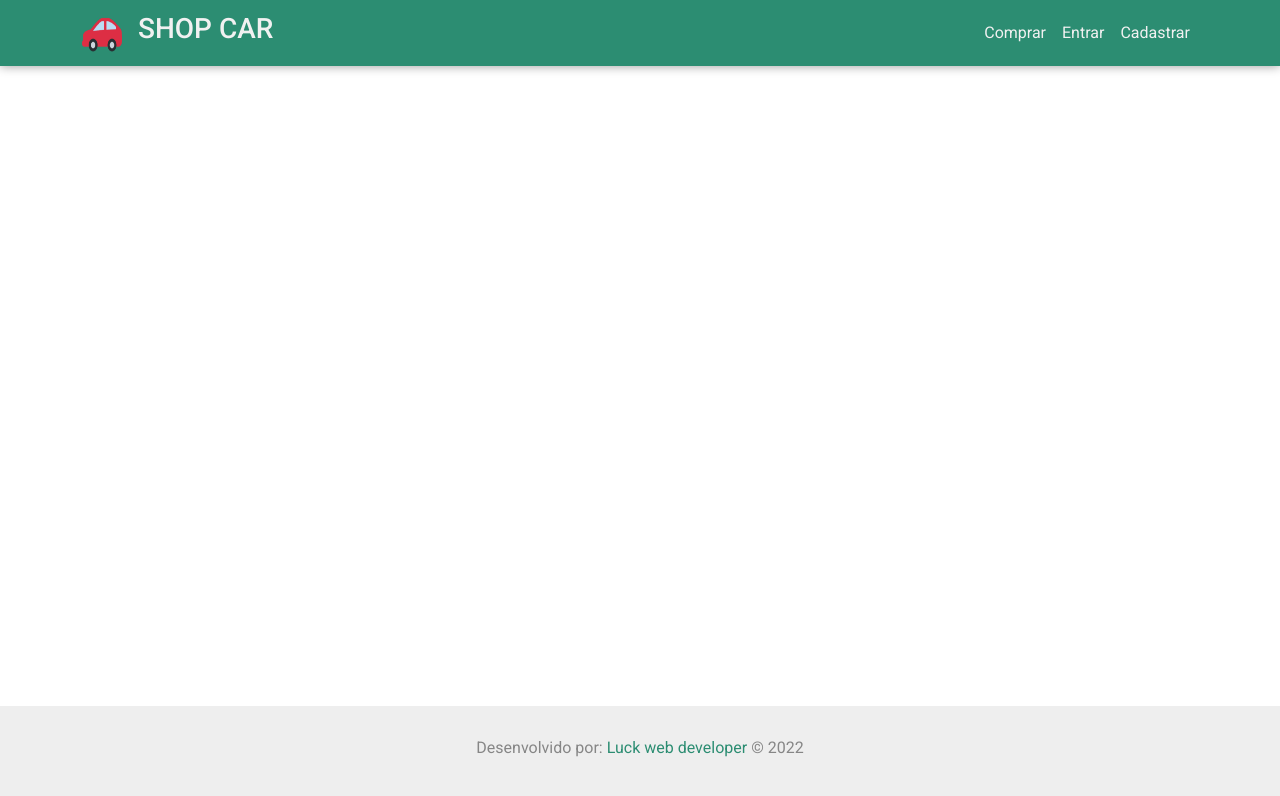
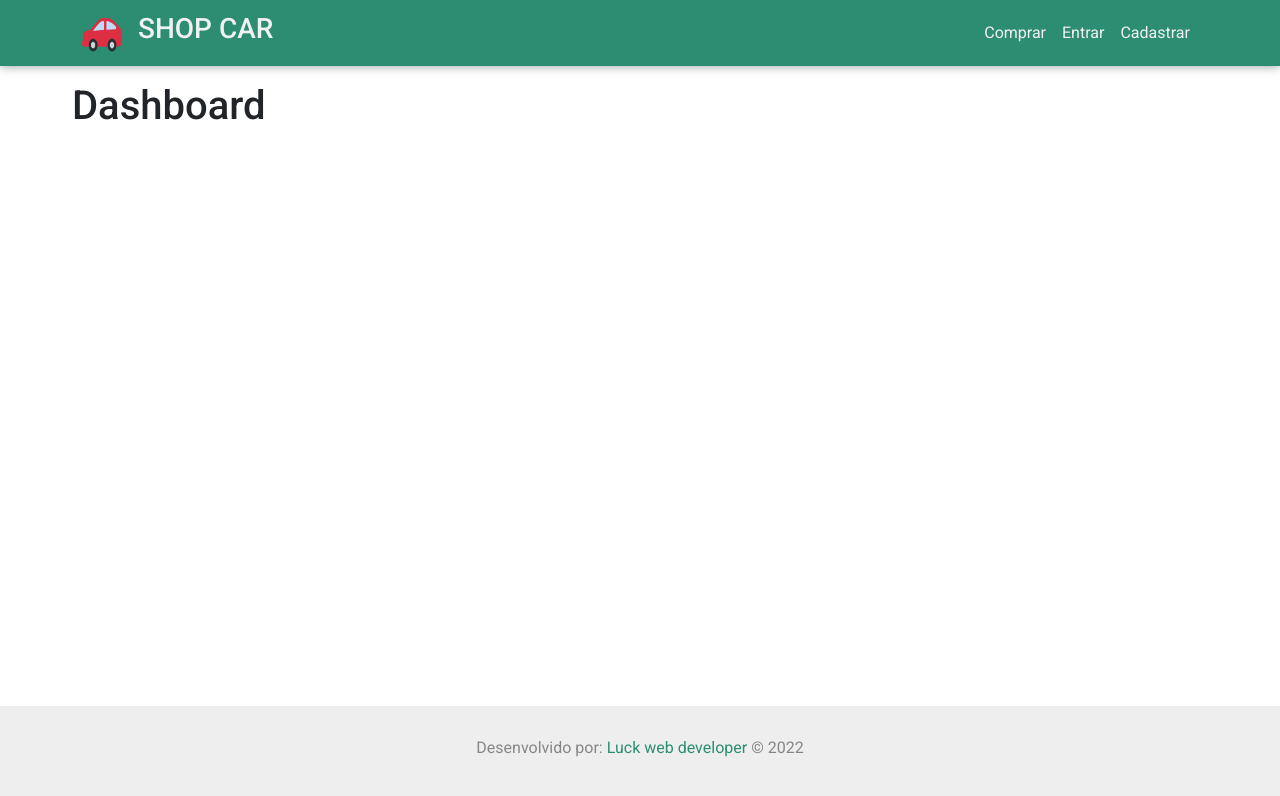
Before and after one commit to JuniorPaula/frontend-seminovos, a React (Create React App) app: page /cars/owncars in a window 1280 px wide. Shown: the top 796 px of the page. Built offline with nearby package versions, Linux system fonts and the light colour scheme.

Commit message:
create dashboard page

```diff
--- a/src/App.js
+++ b/src/App.js
@@ -8,6 +8,7 @@ import MainContainer from './components/MainContainer';
 import { UserProvider } from './context/userContex';
 import { ToastContainer } from 'react-toastify';
 import Profile from './pages/User/Profile';
+import Dashboard from './pages/cars/Dashboard';
 
 function App() {
   return (
@@ -21,6 +22,7 @@ function App() {
             <Route path="/login" element={<Login />} />
             <Route path="/register" element={<Register />} />
             <Route path="/user/profile" element={<Profile />} />
+            <Route path="/cars/owncars" element={<Dashboard />} />
           </Routes>
         </MainContainer>
         <Footer />
--- a/src/components/Header/index.js
+++ b/src/components/Header/index.js
@@ -32,6 +32,9 @@ const Header = () => {
               </Nav.Link>
               {authenticated ? (
                 <>
+                  <Nav.Link eventKey={2} className="link" href="/cars/owncars">
+                    Meus Carros
+                  </Nav.Link>
                   <Nav.Link eventKey={2} className="link" href="/user/profile">
                     Perfil
                   </Nav.Link>
--- /dev/null
+++ b/src/pages/cars/Dashboard/index.js
@@ -0,0 +1,5 @@
+const Dashboard = () => {
+  return <h1>Dashboard</h1>;
+};
+
+export default Dashboard;
```
